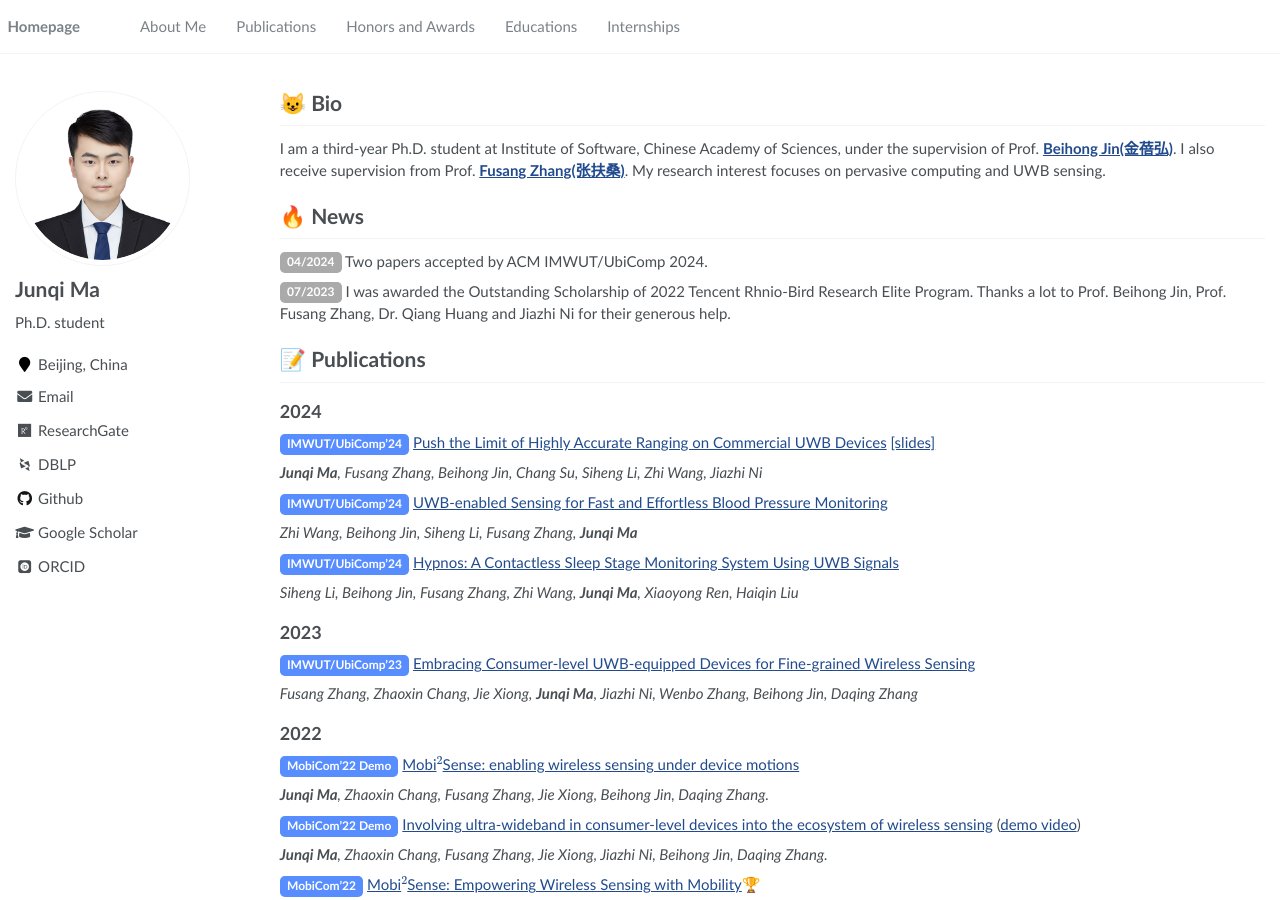
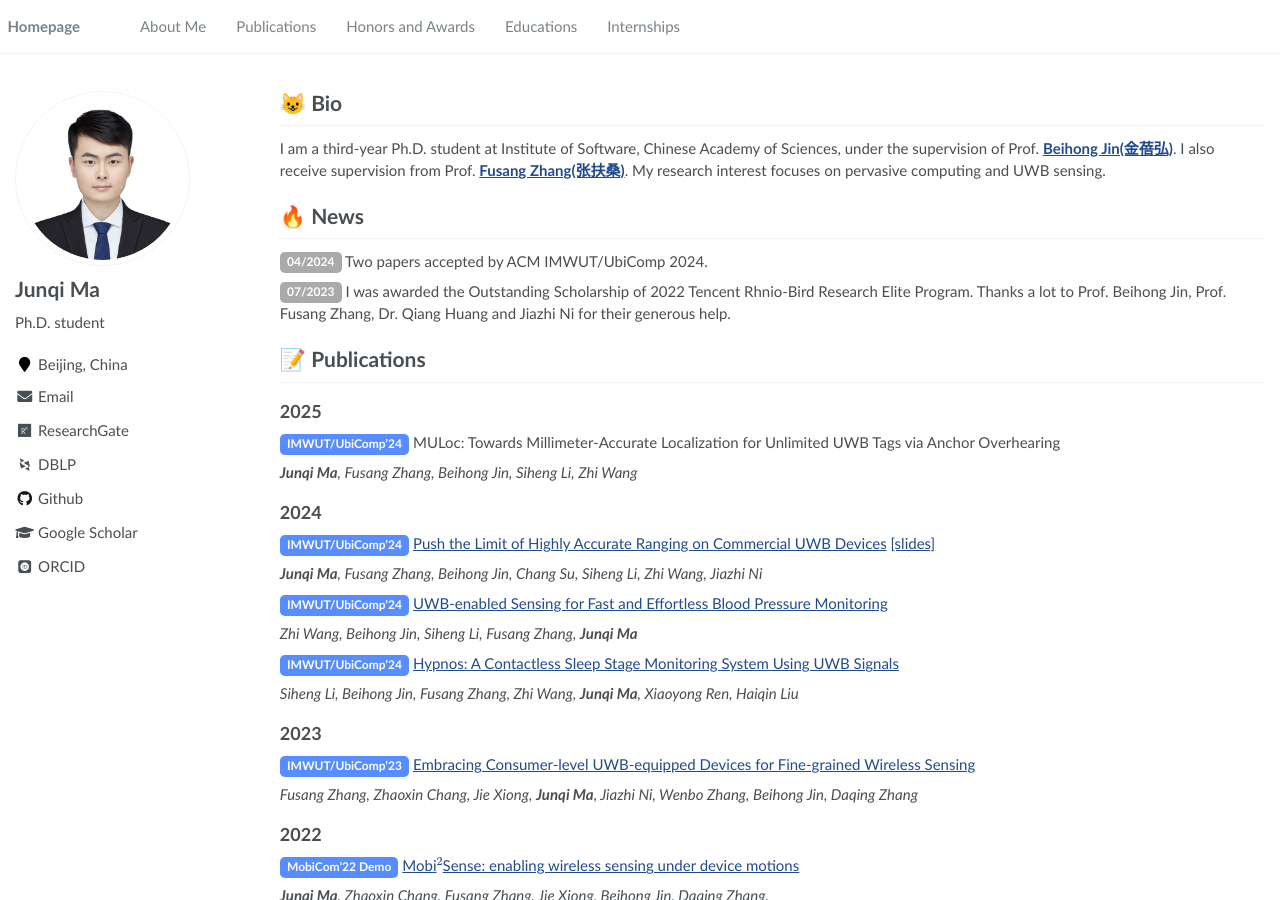
Before and after one commit to junqi-ma/junqi-ma.github.io, a Jekyll site: the page built from _pages/about.md, in a window 1280 px wide and 900 px high. Built offline with Jekyll 4.4.1, drawn with Linux system fonts in a browser that asks for light colours; some web fonts are replaced; formulas are drawn with MathJax 3.

Commit message:
Update about.md

```diff
--- a/_pages/about.md
+++ b/_pages/about.md
@@ -58,6 +58,11 @@ I am a third-year Ph.D. student at Institute of Software, Chinese Academy of Sci
 <span class = 'label label-time'>07/2023</span> I was awarded the Outstanding Scholarship of 2022 Tencent Rhnio-Bird Research Elite Program. Thanks a lot to Prof. Beihong Jin, Prof. Fusang Zhang, Dr. Qiang Huang and Jiazhi Ni for their generous help.
 
 # 📝 Publications
+## 2025
+<span class = 'label label-conf'>IMWUT/UbiComp'24</span> MULoc: Towards Millimeter-Accurate Localization for Unlimited UWB Tags via Anchor Overhearing
+
+***Junqi Ma**, Fusang Zhang, Beihong Jin, Siheng Li, Zhi Wang*
+
 ## 2024
 <span class = 'label label-conf'>IMWUT/UbiComp'24</span> [Push the Limit of Highly Accurate Ranging on Commercial UWB Devices](https://doi.org/10.1145/3659602) [[slides]](https://github.com/junqi-ma/junqi-ma.github.io/blob/main/slides/UbiComp_presentation.pdf)
 
```
